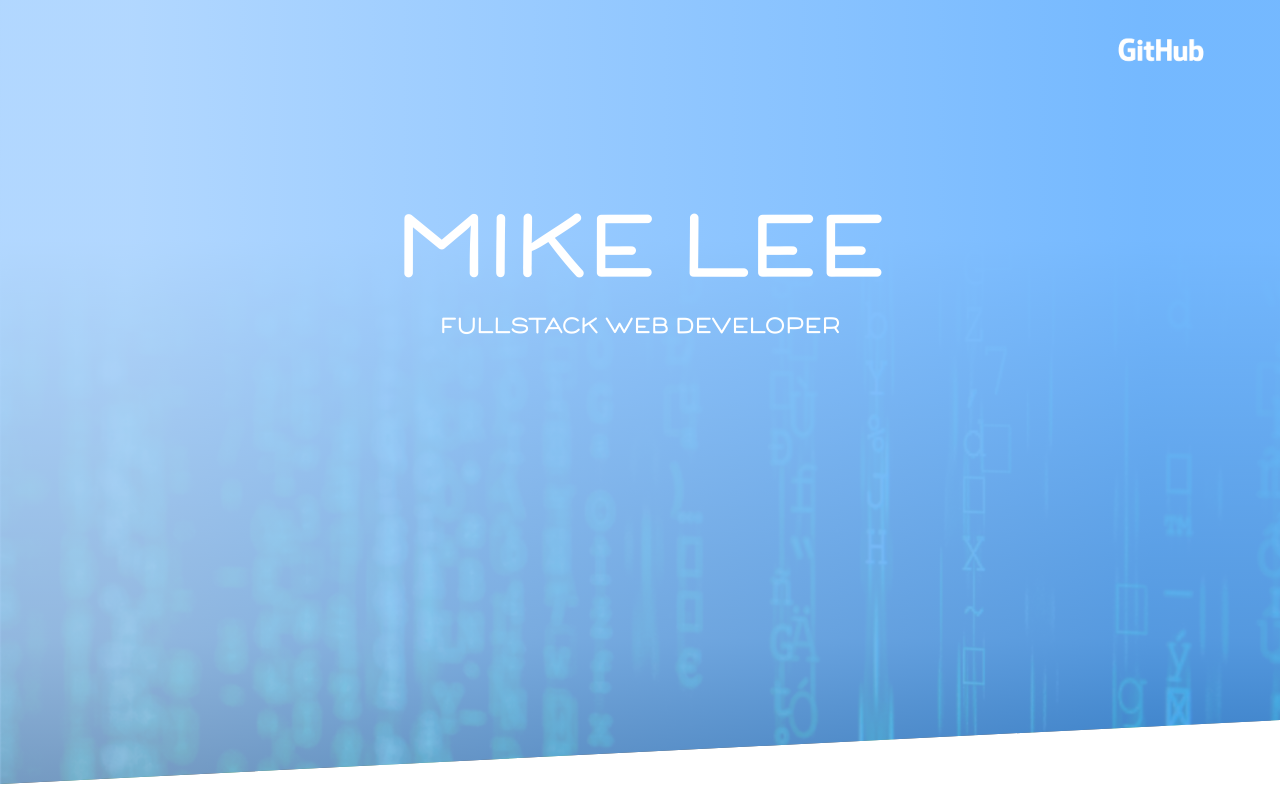
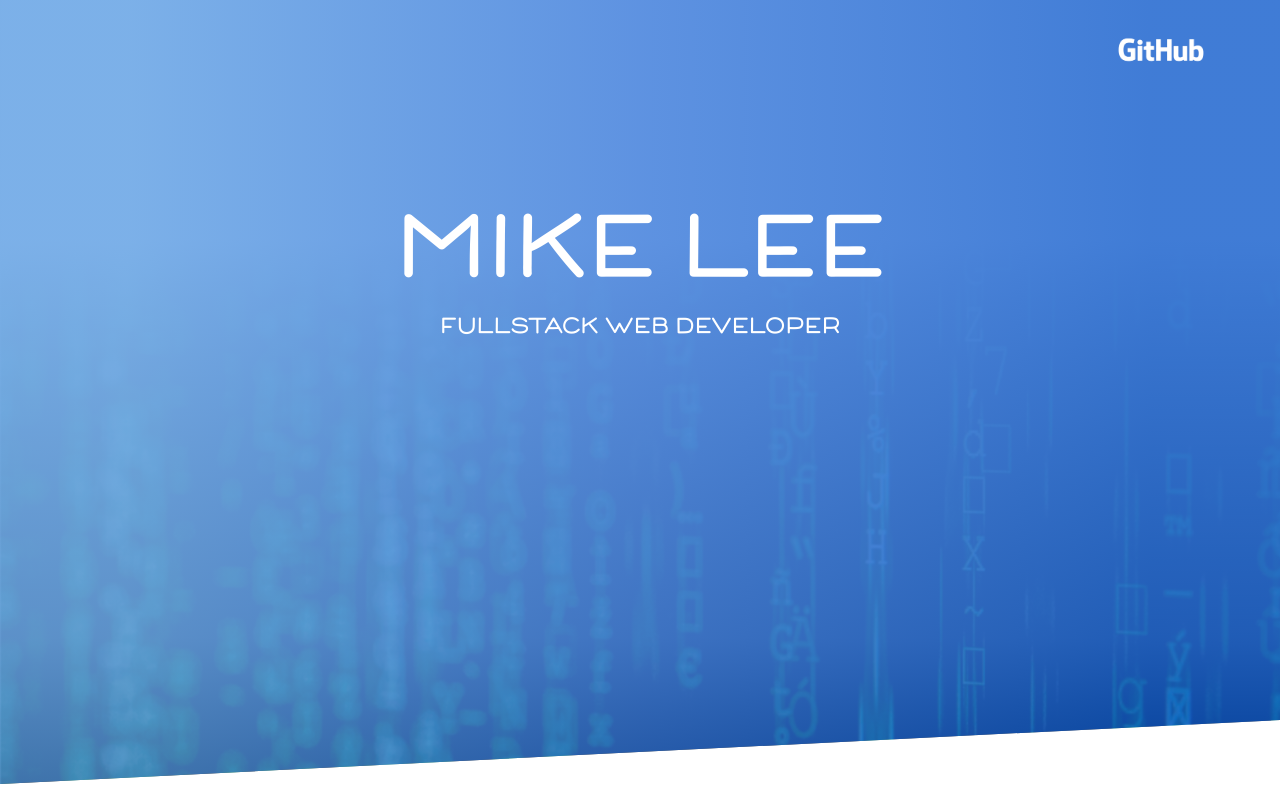
Before and after one commit to mikelee/portfolio, a React (Create React App) app: page / in a window 1280 px wide. Shown: the top 800 px of the page. Built offline with nearby package versions, Linux system fonts and the light colour scheme; the HTML template or start-up script is replaced by a standard one.

Commit message:
Change background colors

```diff
--- a/src/components/hero/hero.styles.scss
+++ b/src/components/hero/hero.styles.scss
@@ -2,7 +2,10 @@
     display: flex;
     flex-direction: column;
     height: 100vh;
-    background: linear-gradient(90deg, rgba(152,202,255,.75) 10%, rgba(110,181,255,.75) 50%, rgba(70,161,255,.75) 90%), url(../../assets/FadedCode.png);
+    // background: linear-gradient(90deg, rgba(152,202,255,.75) 10%, rgba(110,181,255,.75) 50%, rgba(70,161,255,.75) 90%), url(../../assets/FadedCode.png);
+    // background: linear-gradient(90deg, rgba(82,132,225,.75) 10%, rgba(40,111,225,.75) 50%, rgba(0,91,225,.75) 90%), url(../../assets/FadedCode.png);
+    background: linear-gradient(90deg, rgba(80,150,225,.75) 10%, rgba(40,110,215,.75) 50%, rgba(0,80,200,.75) 90%), url(../../assets/FadedCode.png);
+    // background: linear-gradient(90deg, rgba(#287dfe,.75) 10%, rgba(#0058d9,.75) 50%, rgba(#0041a1,.75) 90%), url(../../assets/FadedCode.png);
     background-size: cover;
     -webkit-clip-path: polygon(0 0, 100% 0, 100% 90vh, 0 98vh);
     clip-path: polygon(0 0, 100% 0, 100% 90vh, 0 98vh);
```
